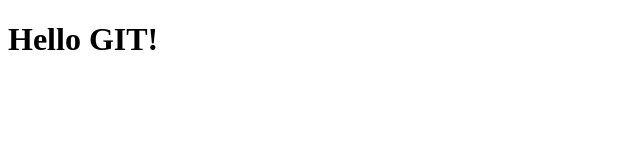
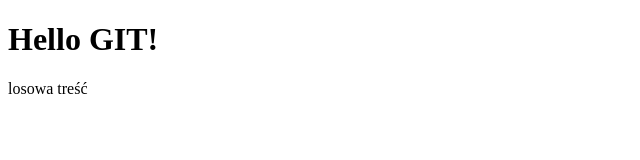
Before and after one commit to mateuszreliga/git-course-4, a plain HTML site: page index.html in a window 1280 px wide. Shown: the whole page, without its empty margins (0-640 px from the left). Drawn offline with Linux system fonts and the light colour scheme.

Commit message:
added paragraph to index.html

```diff
--- a/index.html
+++ b/index.html
@@ -7,5 +7,9 @@
 </head>
 <body>
     <h1> Hello GIT! </h1>
+    <p>
+        losowa treść
+
+    </p>
 </body>
 </html>
```
